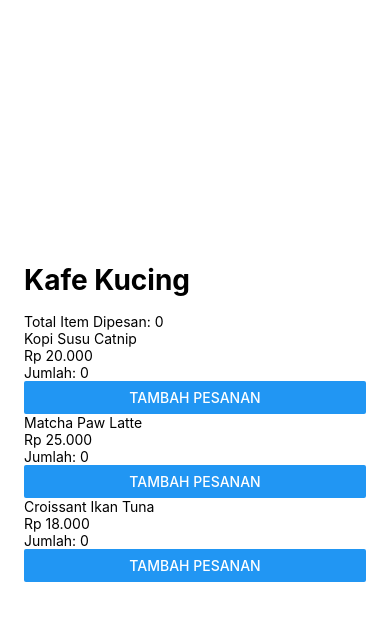
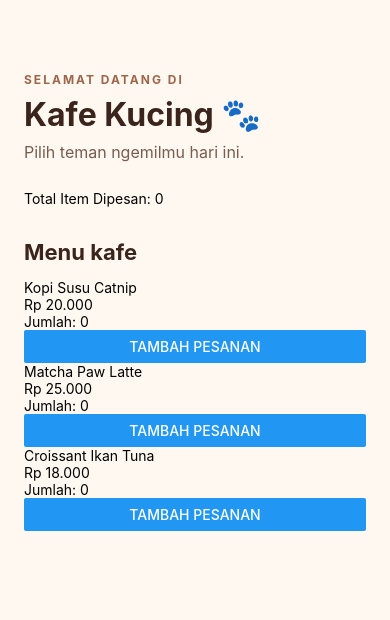
Before and after one commit to erron8/Pengelolaan-PropsState-pada-ReactNative, a React Native app: screen / in a window 390 px wide. Shown: the top 620 px of the page. Built offline with nearby package versions, Linux system fonts and the light colour scheme.

Commit message:
Add scrollable one-screen cafe layout

```diff
--- a/App.js
+++ b/App.js
@@ -1,5 +1,5 @@
 import React, { useState } from 'react';
-import { StyleSheet, Text, View } from 'react-native';
+import { ScrollView, StyleSheet, Text, View } from 'react-native';
 import { StatusBar } from 'expo-status-bar';
 import OrderSummary from './components/OrderSummary';
 import MenuItem from './components/MenuItem';
@@ -18,9 +18,13 @@ export default function App() {
   };
 
   return (
-    <View style={styles.container}>
-      <Text style={styles.judul}>Kafe Kucing</Text>
+    <View style={styles.layar}>
+      <ScrollView contentContainerStyle={styles.container}>
+        <Text style={styles.sapaan}>SELAMAT DATANG DI</Text>
+        <Text style={styles.judul}>Kafe Kucing 🐾</Text>
+        <Text style={styles.deskripsi}>Pilih teman ngemilmu hari ini.</Text>
         <OrderSummary totalCount={totalPesanan} />
+        <Text style={styles.subjudul}>Menu kafe</Text>
         {DAFTAR_MENU.map((menu) => (
           <MenuItem
             key={menu.id}
@@ -29,16 +33,17 @@ export default function App() {
             onTambahPesanan={tambahPesanan}
           />
         ))}
+      </ScrollView>
       <StatusBar style="dark" />
     </View>
   );
 }
 
 const styles = StyleSheet.create({
-  container: {
-    flex: 1,
-    padding: 24,
-    justifyContent: 'center',
-  },
-  judul: { fontSize: 28, fontWeight: 'bold', marginBottom: 16 },
+  layar: { flex: 1, backgroundColor: '#FFF8F0' },
+  container: { paddingHorizontal: 24, paddingTop: 72, paddingBottom: 40, width: '100%', maxWidth: 520, alignSelf: 'center' },
+  sapaan: { color: '#9D664B', fontSize: 12, fontWeight: 'bold', letterSpacing: 2 },
+  judul: { color: '#3A241B', fontSize: 32, fontWeight: 'bold', marginTop: 8 },
+  deskripsi: { color: '#765D50', fontSize: 16, marginTop: 8, marginBottom: 28 },
+  subjudul: { color: '#3A241B', fontSize: 22, fontWeight: 'bold', marginTop: 32, marginBottom: 14 },
 });
```
Lines whose indentation alone changed are shown as unchanged.
